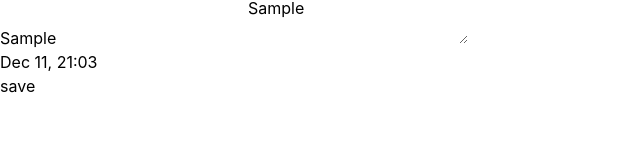
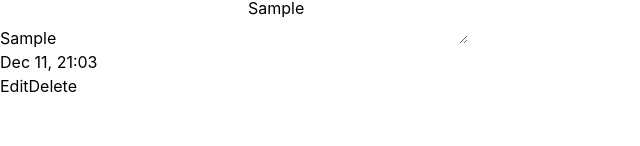
Before and after one commit to arehtunde/notes, a React (Create React App) app: page / in a window 1280 px wide. Both pictures are taken after typing "Sample", "Sample" into the empty fields and a click on the button "Add". Shown: the part 154-300 px from the top of the page, without its empty margins (0-640 px from the left). Built offline with nearby package versions, Linux system fonts and the light colour scheme.

Commit message:
added delete button

```diff
--- a/src/App.js
+++ b/src/App.js
@@ -48,7 +48,6 @@ const App = () => {
 
   const handleSearch = (event) => {
     const value = event.target.value;
-
     setSearch(value)
   };
 
--- a/src/components/editNote.js
+++ b/src/components/editNote.js
@@ -34,7 +34,8 @@ const EditNote = ({note}) => {
         onChange={handleEdit}
       />
       <p>{note.date}</p>
-      <button>save</button>
+      <button>Edit</button>
+      <button>Delete</button>
     </form>
   )
 };
```
Also changed, not shown: 1 other file (tests, documents, lock files or other folders).
